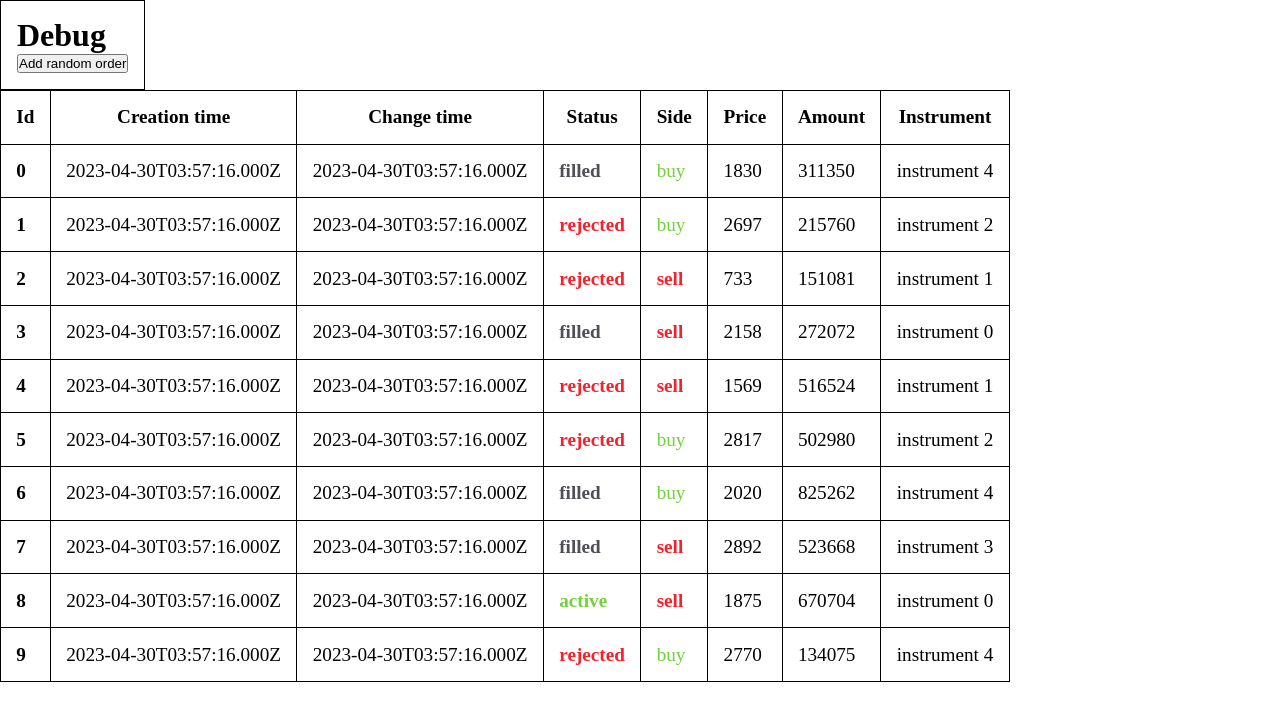
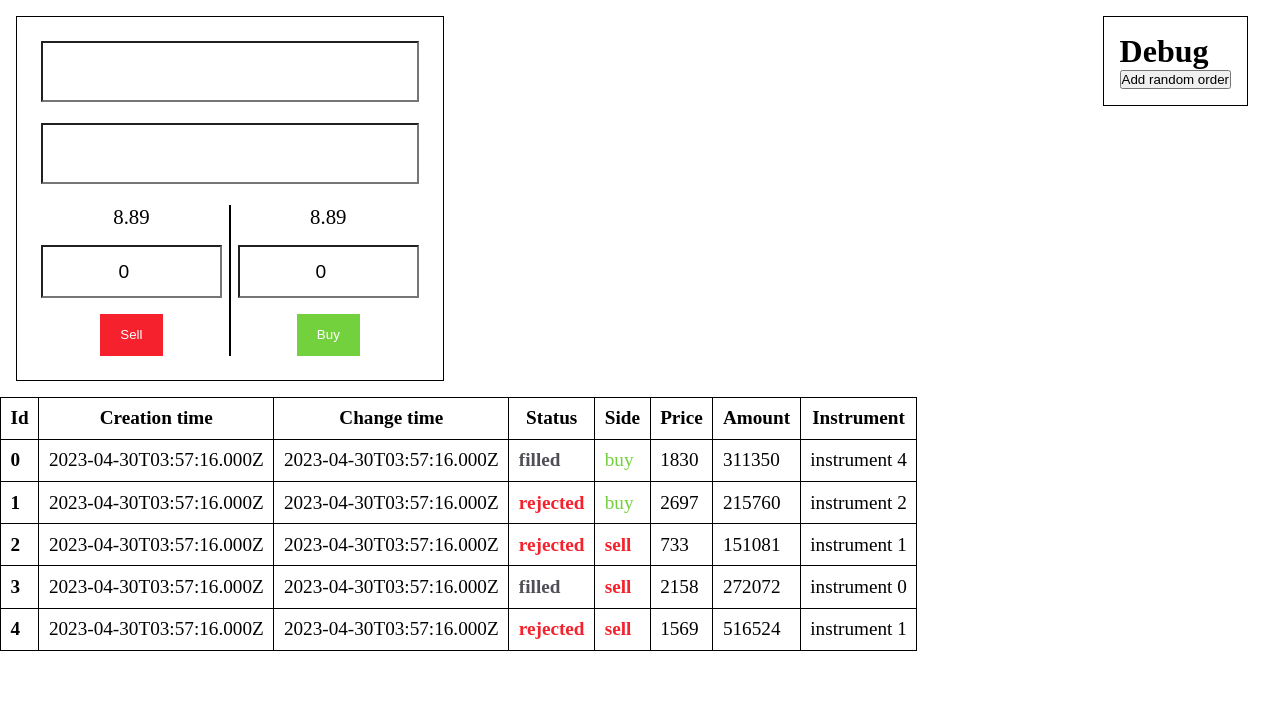
Before and after one commit to sluppyy/market, a React (Vite) app: page / in a window 1280 px wide. Shown: the top 720 px of the page. Built offline with nearby package versions, Linux system fonts and the light colour scheme.

Commit message:
added ticker component and empty TickerVM

```diff
--- a/src/App.tsx
+++ b/src/App.tsx
@@ -1,28 +1,41 @@
 import OrdersTable from "./components/OrdersTable/OrdersTable"
+import Ticker from "./components/Ticker/Ticker"
 import { MockConnection } from "./connection"
 import { MockServer } from "./mock-server"
 import { OrdersVM } from "./vm"
+import { TickerVM } from "./vm/TickerVM"
 
 const connection = new MockConnection()
 connection.connect()
 const server = new MockServer(connection)
 const ordersVm = new OrdersVM(connection)
+const tickerVm = new TickerVM()
 
 function App() {
   return (
   <OrdersVM.Context.Provider value={ordersVm}>
+  <TickerVM.Context.Provider value={tickerVm}>
+
   <div className="App">
     <div style={{
       border: '1px solid black',
       padding: '1em',
-      width: 'fit-content'
-    }}>
+      width: 'fit-content',
+      position: 'absolute',
+      right: '2em'}}
+    >
       <h1>Debug</h1>
       <button onClick={() => server.addRandom()}>Add random order</button>
     </div>
 
+    <div style={{ margin: '1em' }}>
+      <Ticker />
+    </div>
+
     <OrdersTable />
   </div>
+
+  </TickerVM.Context.Provider>
   </OrdersVM.Context.Provider>)
 }
 
--- a/src/components/OrdersTable/styles.module.css
+++ b/src/components/OrdersTable/styles.module.css
@@ -3,7 +3,7 @@
 }
 
 .table, .table th, .table td {
-  padding: 0.8em;
+  padding: 0.5em;
   border: 1px solid black;
   border-collapse: collapse;
 }
--- /dev/null
+++ b/src/components/Ticker/Ticker.tsx
@@ -0,0 +1,54 @@
+import { useState } from 'react'
+import { TickerVM } from '../../vm/TickerVM'
+import styles from './styles.module.css'
+
+export default function Ticker() {
+  const vm = TickerVM.use()!
+
+  const [sellPrice, setSellPrice] = useState(0)
+  const [buyPrice, setBuyPrice] = useState(0)
+  const [sellCurrent, setSellCurrent] = useState(8.89)
+  const [buyCurrent, setBuyCurrent] = useState(8.89)
+
+  return (
+    <div className={styles['ticker']}>
+      <input className={styles['instrument']} />
+      <input type='number' className={styles['amount']}/>
+      <div className={styles['price-set']}>
+
+        <div className={styles['sell']}>
+          <div
+            style={{ cursor: 'pointer' }}
+            className={styles['current']}
+            onClick={() => setSellPrice(sellCurrent)}>
+              {sellCurrent}
+          </div>
+          <input
+            type='number'
+            className={styles['price-input']}
+            value={sellPrice}
+            onChange={e => setSellPrice(Number(e.target.value) || sellPrice)}/>
+          <button className={styles['price-button']}>Sell</button>
+        </div>
+
+        <span />
+
+        <div className={styles['buy']}>
+          <div
+            style={{ cursor: 'pointer' }}
+            className={styles['current']}
+            onClick={() => setBuyPrice(buyCurrent)}>
+            {buyCurrent}
+          </div>
+          <input
+            type='number'
+            className={styles['price-input']}
+            value={buyPrice}
+            onChange={e => setBuyPrice(Number(e.target.value) || buyPrice)}/>
+          <button className={styles['price-button']}>Buy</button>
+        </div>
+
+      </div>
+    </div>
+  )
+}
--- /dev/null
+++ b/src/components/Ticker/index.ts
@@ -0,0 +1 @@
+export * from './Ticker'
--- /dev/null
+++ b/src/components/Ticker/styles.module.css
@@ -0,0 +1,71 @@
+.ticker {
+  padding: 1.5em;
+  border: 1px solid black;
+  width: fit-content;
+  display: grid;
+  grid-template-columns: auto;
+  grid-template-rows: auto auto auto;
+}
+
+.amount {
+  margin: 1em 0;
+}
+
+.instrument, .amount {
+  text-align: center;
+  padding: 0.8em;
+  border-radius: 0px;
+  font-size: 1.3em;
+}
+.instrument:focus, .amount:focus {
+  outline: 0px;
+}
+
+.price-set {
+  display: grid;
+  grid-template-columns: 1fr 16px 1fr;
+  justify-items: center;
+}
+
+.sell > input, .buy input {
+  width: 150px;
+  border-radius: 0;
+  font-size: 1.2em;
+  padding: 0.7em;
+  text-align: center;
+}
+
+.sell, .buy {
+  display: flex;
+  flex-direction: column;
+  row-gap: 1em;
+  align-items: center;
+}
+
+.sell > *, .buy > * {
+  width: fit-content;
+}
+
+.price-set span {
+  border: 1px solid black;
+  width: 0px;
+}
+
+.sell > button, .buy > button {
+  padding: 1em 1.5em;
+  color: white;
+  border: none;
+  cursor: pointer;
+}
+
+.sell > button {
+  background-color: #f5222d;
+}
+
+.buy > button {
+  background-color: #73d13d;
+}
+
+.current {
+  font-size: 1.3em;
+}
--- a/src/mock-server/MockServer.ts
+++ b/src/mock-server/MockServer.ts
@@ -31,7 +31,7 @@ function randOrder() {
 
 export class MockServer {
   private readonly _orders: Map<string, Order> = groupBy(
-    Array(10).fill(0).map(randOrder),
+    Array(5).fill(0).map(randOrder),
     (order) => order.id
   )
 
--- /dev/null
+++ b/src/vm/TickerVM.ts
@@ -0,0 +1,8 @@
+import { createContext, useContext } from 'react'
+
+export class TickerVM {
+  static Context = createContext<TickerVM | null>(null)
+  static use() {
+    return useContext(this.Context)
+  }
+}
```
